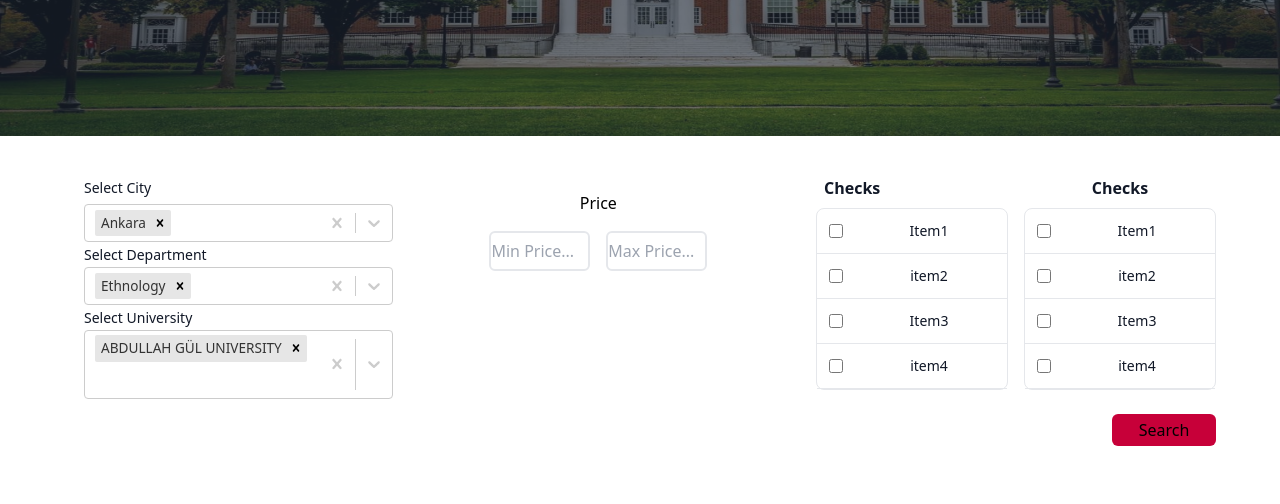
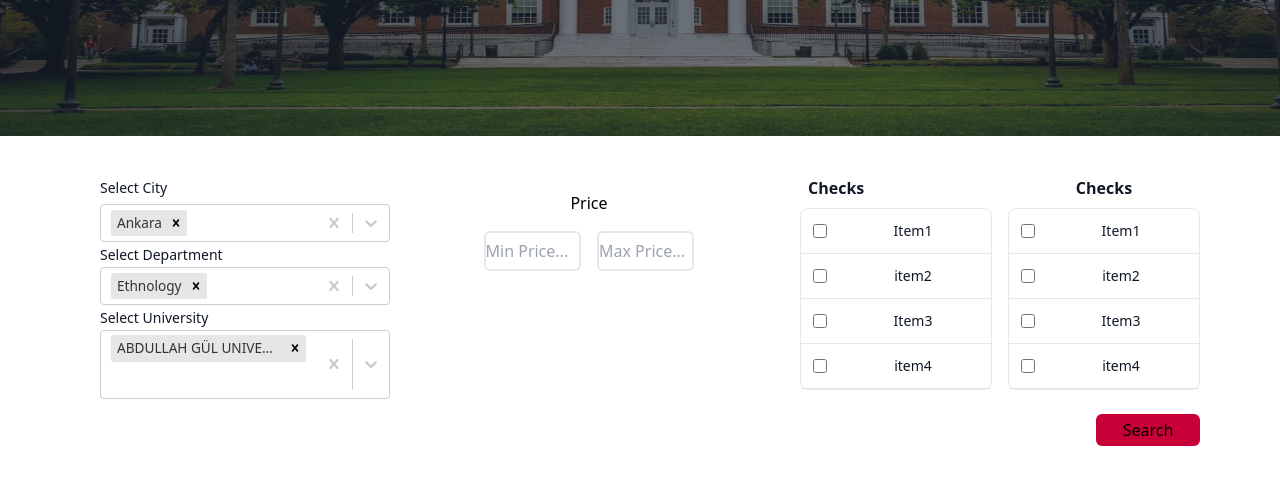
Before and after one commit to TR-YOS-PROJECT-ORGANIZATION/tr-yos-4, a React app: page /Departments in a window 1280 px wide. Shown: the part 380-884 px from the top of the page. Built offline with nearby package versions, Linux system fonts and the light colour scheme; the HTML template or start-up script is replaced by a standard one.

Commit message:
updated Cards  and forms aligns

```diff
--- a/src/pages/Departments.jsx
+++ b/src/pages/Departments.jsx
@@ -13,10 +13,11 @@ function Departments() {
       <div className="flex flex-col">
         <ImageSection />
         {/*  */}
-
+        {/* Deneme yorum */}
+        <div className="flex flex-col justify-center">
           <form
             method="POST"
-          className=" flex flex-col justify-center items-center w-full sm:flex-col sm:justify-center sm:items-center sm:m-4  md:flex md:flex-row md:px-16 md:justify-center md:items-center"
+            className=" flex flex-col justify-center items-center w-full sm:flex-col sm:justify-center sm:items-center sm:m-4  md:flex md:flex-row md:justify-center md:items-center md:px-20"
           >
             <Selections />
             <PriceForm />
@@ -33,7 +34,8 @@ function Departments() {
               </div>
             </div>
           </form>
-        <Card/>
+          <Card />
+        </div>
       </div>
     </>
   );
```
Lines whose indentation alone changed are shown as unchanged.
